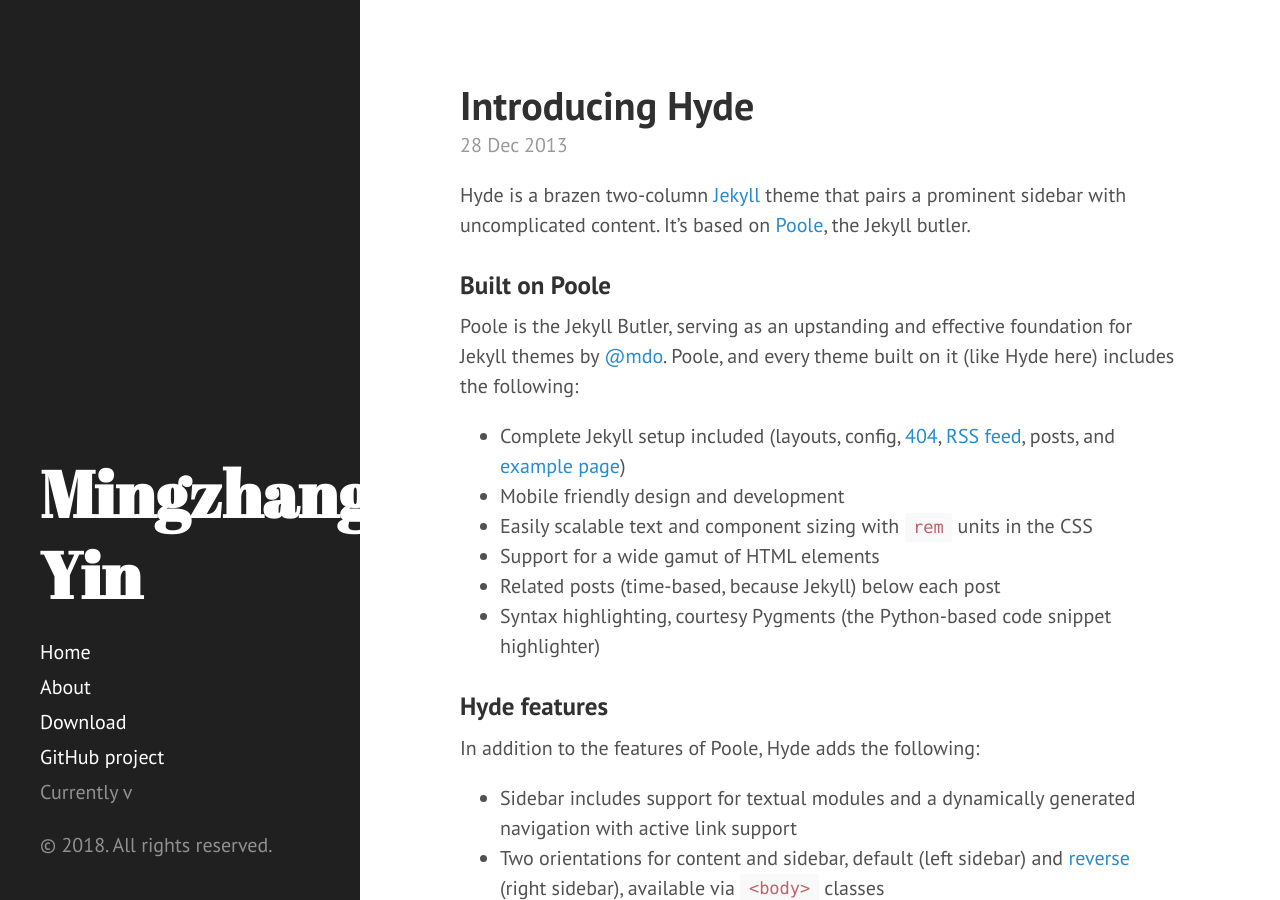
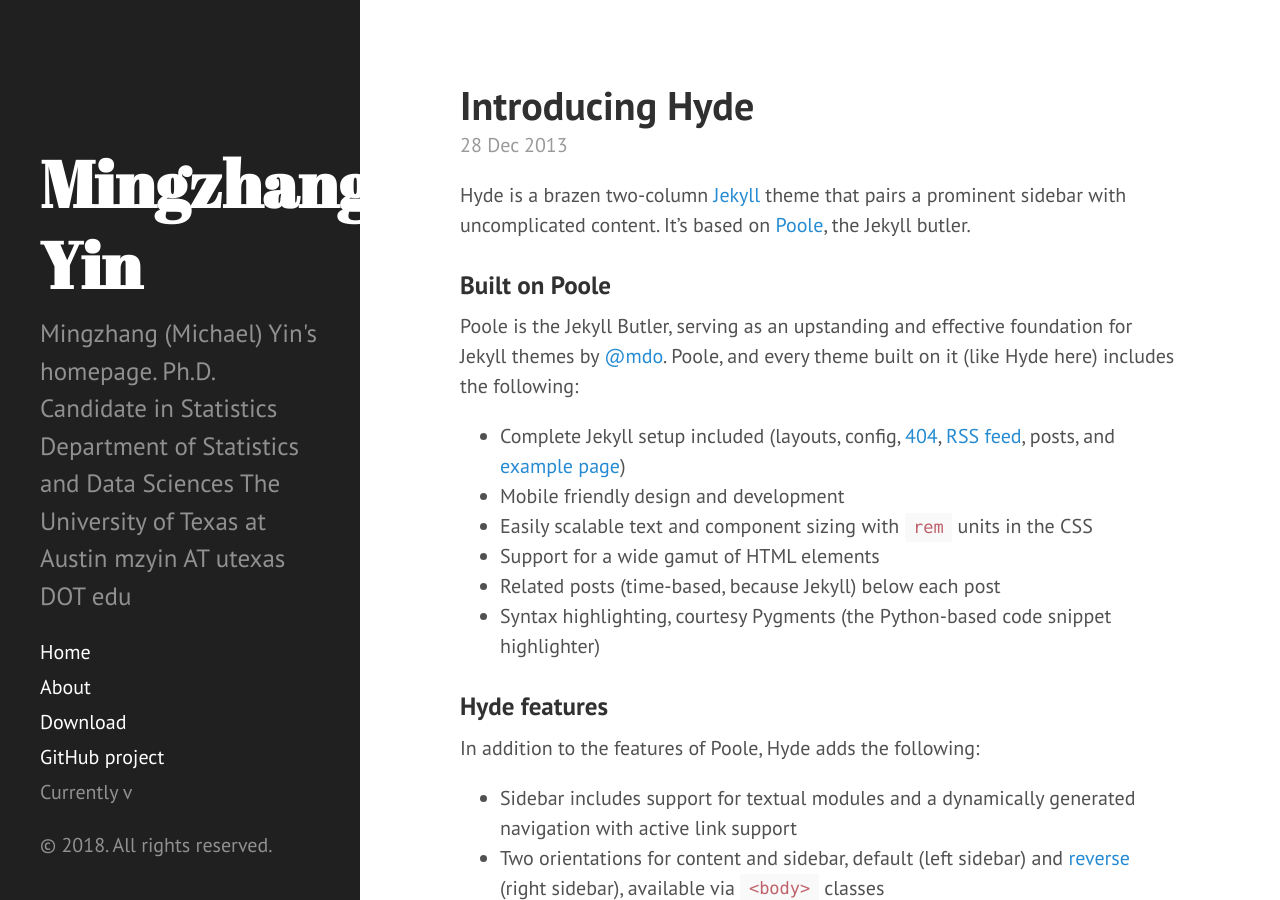
Before and after one commit to mingzhang-yin/mingzhang-yin.github.io, a Jekyll site: the page built from index.html, in a window 1280 px wide and 900 px high. Built offline with Jekyll 4.4.1, drawn with Linux system fonts in a browser that asks for light colours; Markdown is read by kramdown in place of the engine named in the settings; the list of posts is cut into pages by our own code.

Commit message:
Update _config.yml

```diff
--- a/_config.yml
+++ b/_config.yml
@@ -9,8 +9,12 @@
 title:            Mingzhang Yin
 #tagline:          'A Jekyll theme'
 #description:      'A brazen two-column <a href="http://jekyllrb.com" target="_blank">Jekyll</a> theme that pairs a prominent sidebar with uncomplicated content. Made by <a href="https://twitter.com/mdo" target="_blank">@mdo</a>.'
-description:
-url:              http://hyde.getpoole.com
+description:      Mingzhang (Michael) Yin's homepage.
+                  Ph.D. Candidate in Statistics
+                  Department of Statistics and Data Sciences
+                  The University of Texas at Austin
+                  mzyin AT utexas DOT edu
+url:              https://mingzhangyin.com
 #baseurl:          /
 
 author:
```
